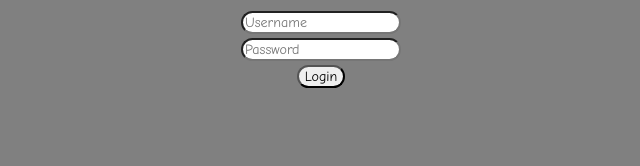
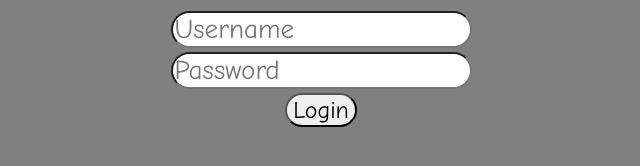
Before and after one commit to MilanK1/Test_site, a plain HTML site: page index.html in a window 1280 px wide. Shown: the whole page, without its empty margins (319-959 px from the left). Drawn offline with Linux system fonts and the light colour scheme.

Commit message:
Update LoginCss.css

```diff
--- a/css/LoginCss.css
+++ b/css/LoginCss.css
@@ -1,19 +1,22 @@
+
 #password{
-  font-size: 1.1vw;
-  border-radius: 1vw;
+
+  font-size: 170%;
+  border-radius: 40px;
   font-family: Comic Sans MS;
 
 }
 
 #userName{
-	font-size: 1.1vw;
-	  border-radius: 1vw;
+	font-size: 170%;
+	  border-radius: 40px;
 	    font-family: Comic Sans MS;
 
 }
 #buttonOnclick{
-	font-size: 1.1vw;
-	  border-radius: 1vw;
+
+	font-size: 150%;
+	  border-radius: 40px;
 	    font-family: Comic Sans MS;
 
 
```
